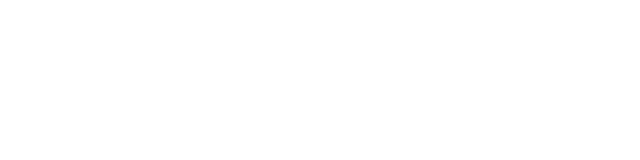
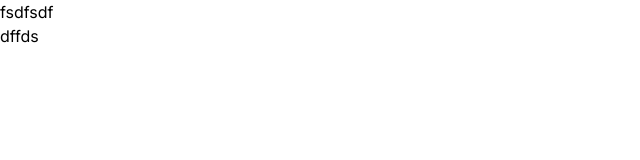
Before and after one commit to minki3/next_practice, a Next.js app: page / in a window 1280 px wide. Shown: the top 160 px of the page, without its empty margins (0-640 px from the left). Built offline with nearby package versions, Linux system fonts and the light colour scheme.

Commit message:
framer-motion install

```diff
--- a/package.json
+++ b/package.json
@@ -15,6 +15,7 @@
     "autoprefixer": "10.4.16",
     "eslint": "8.49.0",
     "eslint-config-next": "13.5.2",
+    "framer-motion": "^10.16.4",
     "next": "13.5.2",
     "postcss": "8.4.30",
     "react": "18.2.0",
--- /dev/null
+++ b/src/app/components/Sample.tsx
@@ -0,0 +1,6 @@
+"use clinet";
+import React from "react";
+
+export default function Sample() {
+  return <div></div>;
+}
--- a/src/app/layout.tsx
+++ b/src/app/layout.tsx
@@ -1,22 +1,22 @@
-import './globals.css'
-import type { Metadata } from 'next'
-import { Inter } from 'next/font/google'
+import "./globals.css";
+import type { Metadata } from "next";
+import { Inter } from "next/font/google";
 
-const inter = Inter({ subsets: ['latin'] })
+const inter = Inter({ subsets: ["latin"] });
 
 export const metadata: Metadata = {
-  title: 'Create Next App',
-  description: 'Generated by create next app',
-}
+  title: "portfoilo",
+  description: "portfoilo",
+};
 
 export default function RootLayout({
   children,
 }: {
-  children: React.ReactNode
+  children: React.ReactNode;
 }) {
   return (
     <html lang="en">
       <body className={inter.className}>{children}</body>
     </html>
-  )
+  );
 }
--- a/src/app/page.tsx
+++ b/src/app/page.tsx
@@ -1,3 +1,8 @@
 export default function Home() {
-  return <main className=""></main>;
+  return (
+    <main className="">
+      <div>fsdfsdf</div>
+      <button>dffds</button>
+    </main>
+  );
 }
```
Also changed, not shown: 1 other file (tests, documents, lock files or other folders).
